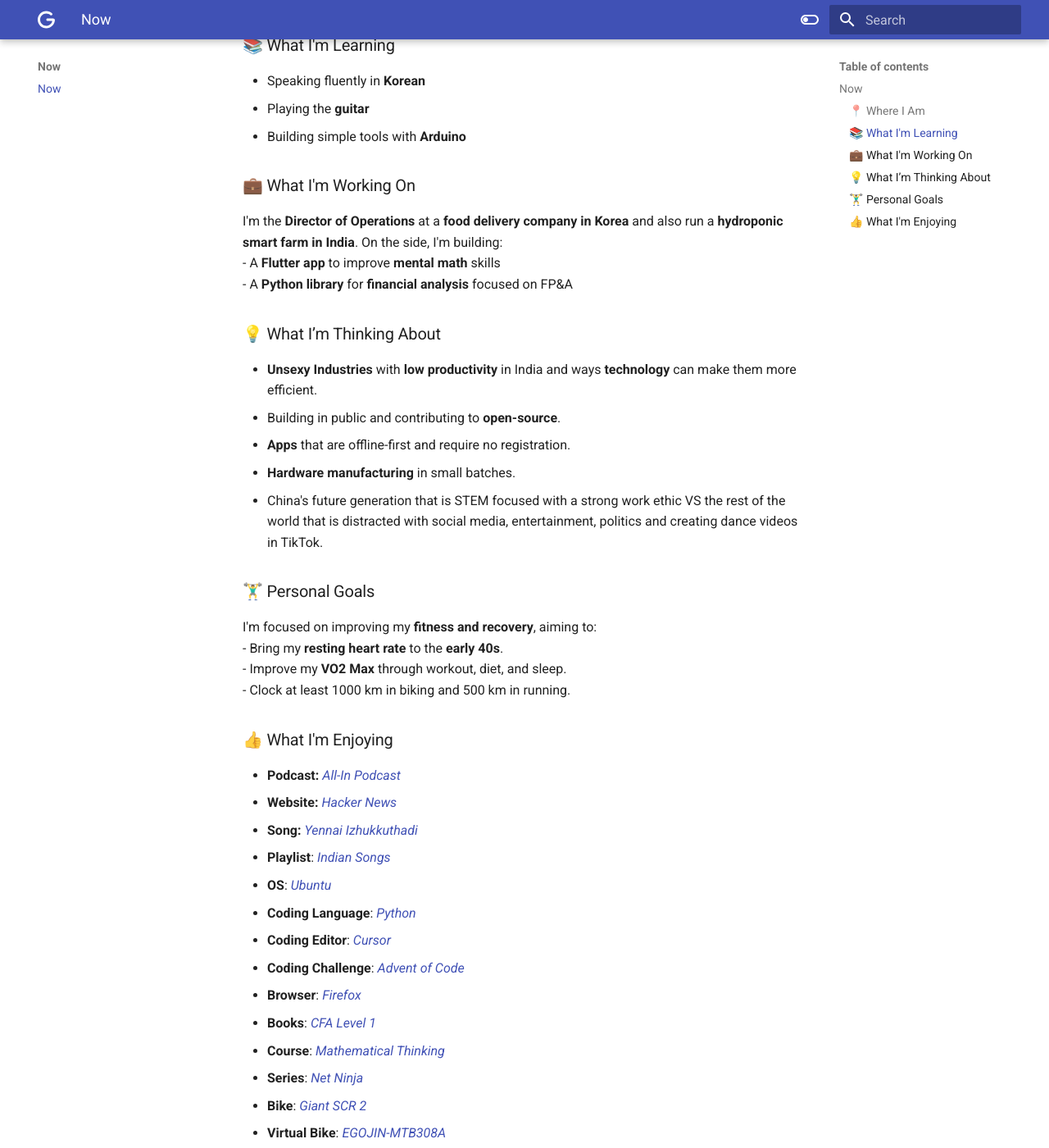
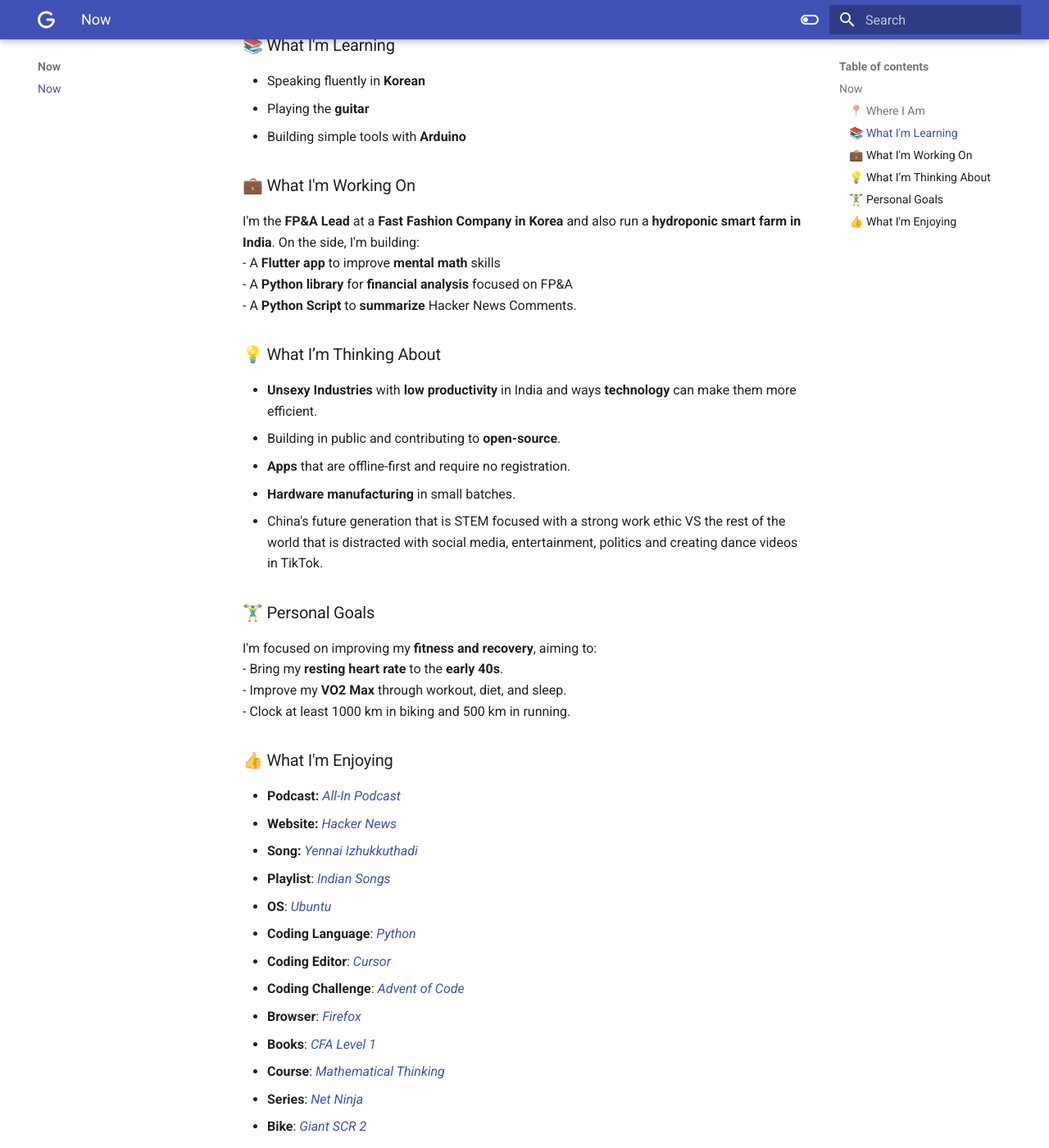
Before and after one commit to ganeshapp/ganeshapp.github.io, an MkDocs documentation site: the page built from docs/Now/Now.md, in a window 1280 px wide and 1400 px high, scrolled down 465 px. Shown: the whole window at 82% size. Built offline with MkDocs 1.6.1 and Material for MkDocs 9.7.7, drawn with Linux system fonts in a browser that asks for light colours; some of the changed text lies outside the part shown.

Commit message:
Update Now

```diff
--- a/docs/Now/Now.md
+++ b/docs/Now/Now.md
@@ -10,9 +10,10 @@
 - Building simple tools with **Arduino**
 
 ## 💼 What I'm Working On
-I'm the **Director of Operations** at a **food delivery company in Korea** and also run a **hydroponic smart farm in India**. On the side, I'm building:
+I'm the **FP&A Lead** at a **Fast Fashion Company in Korea** and also run a **hydroponic smart farm in India**. On the side, I'm building:
 - A **Flutter app** to improve **mental math** skills
 - A **Python library** for **financial analysis** focused on FP&A
+- A **Python Script** to **summarize** Hacker News Comments.
 
 ## 💡 What I’m Thinking About
 - **Unsexy Industries** with **low productivity** in India and ways **technology** can make them more efficient.
```
Also changed, not shown: other parts of docs/Now/Now.md (+1 -0 lines).
